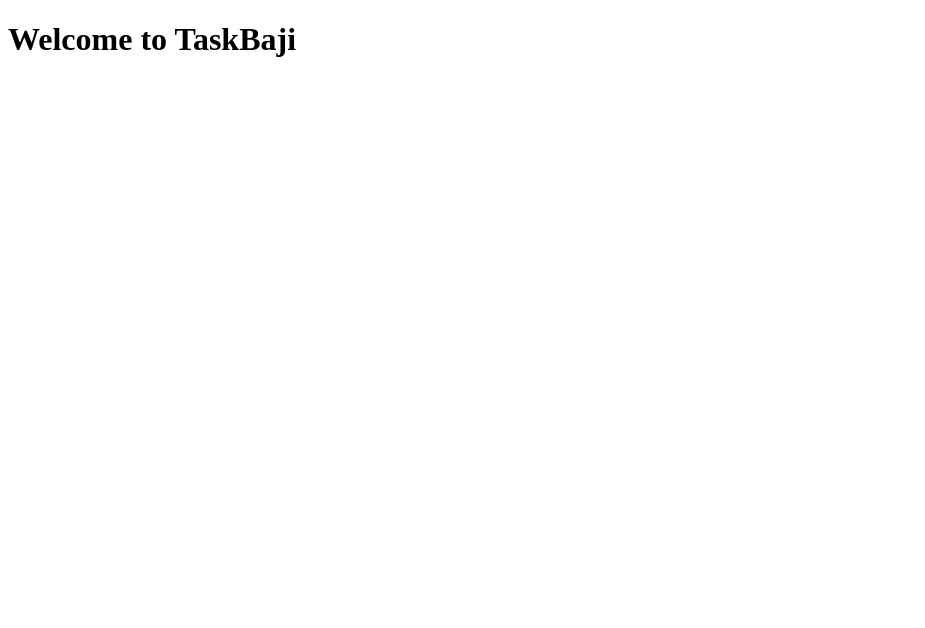
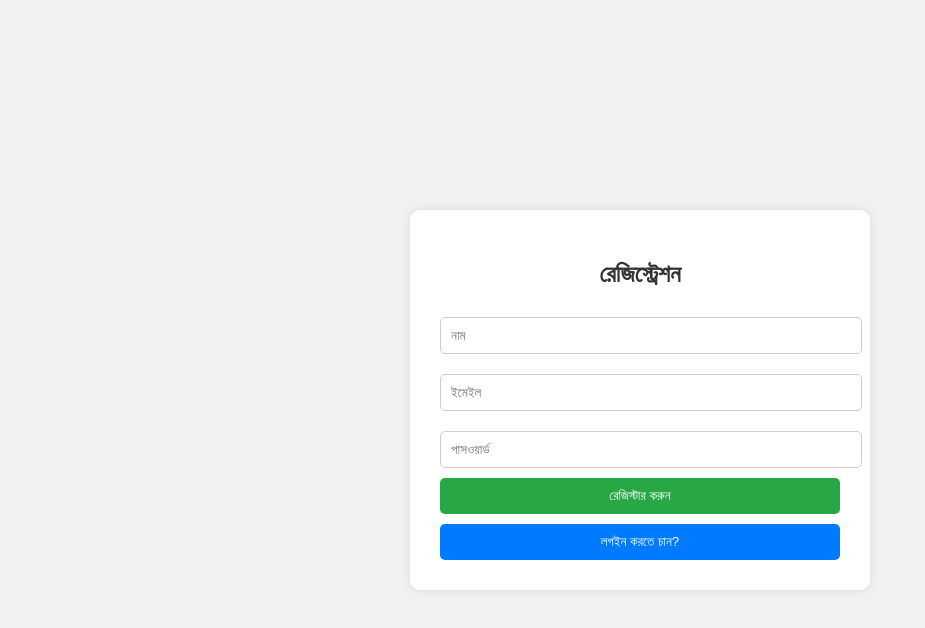
Before and after one commit to we722/Taskbaji_captcha_site, a website: page index.html in a window 1280 px wide. Shown: the whole page, without its empty margins (0-925 px from the left). Drawn offline with Linux system fonts and the light colour scheme.

Commit message:
Update index.html

```diff
--- a/index.html
+++ b/index.html
@@ -1 +1,129 @@
-<!DOCTYPE html><html><head><title>TaskBaji</title></head><body><h1>Welcome to TaskBaji</h1></body></html>
+<!DOCTYPE html>
+<html lang="bn">
+<head>
+  <meta charset="UTF-8" />
+  <meta name="viewport" content="width=device-width, initial-scale=1.0"/>
+  <title>Taskbaji - লগইন ও রেজিস্ট্রেশন</title>
+  <style>
+    body {
+      font-family: Arial, sans-serif;
+      background-color: #f1f1f1;
+      margin: 0;
+      padding: 0;
+      display: flex;
+      align-items: center;
+      justify-content: center;
+      height: 100vh;
+    }
+
+    .container {
+      background: white;
+      padding: 30px;
+      border-radius: 10px;
+      box-shadow: 0 0 10px rgba(0,0,0,0.1);
+      max-width: 400px;
+      width: 100%;
+    }
+
+    h2 {
+      text-align: center;
+      color: #333;
+    }
+
+    input {
+      width: 100%;
+      padding: 10px;
+      margin: 10px 0;
+      border-radius: 5px;
+      border: 1px solid #ccc;
+    }
+
+    button {
+      width: 100%;
+      padding: 10px;
+      background-color: #28a745;
+      color: white;
+      border: none;
+      border-radius: 5px;
+      cursor: pointer;
+    }
+
+    button:hover {
+      background-color: #218838;
+    }
+
+    .toggle-btn {
+      background-color: #007bff;
+      margin-top: 10px;
+    }
+
+    .toggle-btn:hover {
+      background-color: #0056b3;
+    }
+
+    .error {
+      color: red;
+      font-size: 14px;
+    }
+
+    .hidden {
+      display: none;
+    }
+  </style>
+</head>
+<body>
+  <div class="container">
+    <h2 id="form-title">রেজিস্ট্রেশন</h2>
+    <div id="error-msg" class="error"></div>
+    <input type="text" id="name" placeholder="নাম" />
+    <input type="email" id="email" placeholder="ইমেইল" />
+    <input type="password" id="password" placeholder="পাসওয়ার্ড" />
+    <div class="g-recaptcha" data-sitekey="6Ldtxy0rAAAAAK4VZKsb7bz974q4oGnR3RgXjG8n"></div>
+    <button onclick="submitForm()">রেজিস্টার করুন</button>
+    <button class="toggle-btn" onclick="toggleForm()">লগইন করতে চান?</button>
+  </div>
+
+  <script src="https://www.google.com/recaptcha/api.js" async defer></script>
+  <script>
+    let isLogin = false;
+
+    function toggleForm() {
+      isLogin = !isLogin;
+      document.getElementById('form-title').innerText = isLogin ? 'লগইন' : 'রেজিস্ট্রেশন';
+      document.querySelector('button').innerText = isLogin ? 'লগইন করুন' : 'রেজিস্টার করুন';
+      document.querySelector('.toggle-btn').innerText = isLogin ? 'রেজিস্ট্রেশন করতে চান?' : 'লগইন করতে চান?';
+      document.getElementById('name').style.display = isLogin ? 'none' : 'block';
+    }
+
+    async function submitForm() {
+      const name = document.getElementById('name').value;
+      const email = document.getElementById('email').value;
+      const password = document.getElementById('password').value;
+      const captcha = grecaptcha.getResponse();
+
+      if (!captcha) {
+        document.getElementById('error-msg').innerText = 'reCAPTCHA পূরণ করুন।';
+        return;
+      }
+
+      const endpoint = isLogin ? '/api/login' : '/api/register';
+      const payload = isLogin ? { email, password, captcha } : { name, email, password, captcha };
+
+      const res = await fetch(endpoint, {
+        method: 'POST',
+        headers: { 'Content-Type': 'application/json' },
+        body: JSON.stringify(payload)
+      });
+
+      const data = await res.json();
+      if (data.success) {
+        localStorage.setItem('token', data.token);
+        window.location.href = '/dashboard.html';
+      } else {
+        document.getElementById('error-msg').innerText = data.message;
+        grecaptcha.reset();
+      }
+    }
+  </script>
+</body>
+</html>
```
